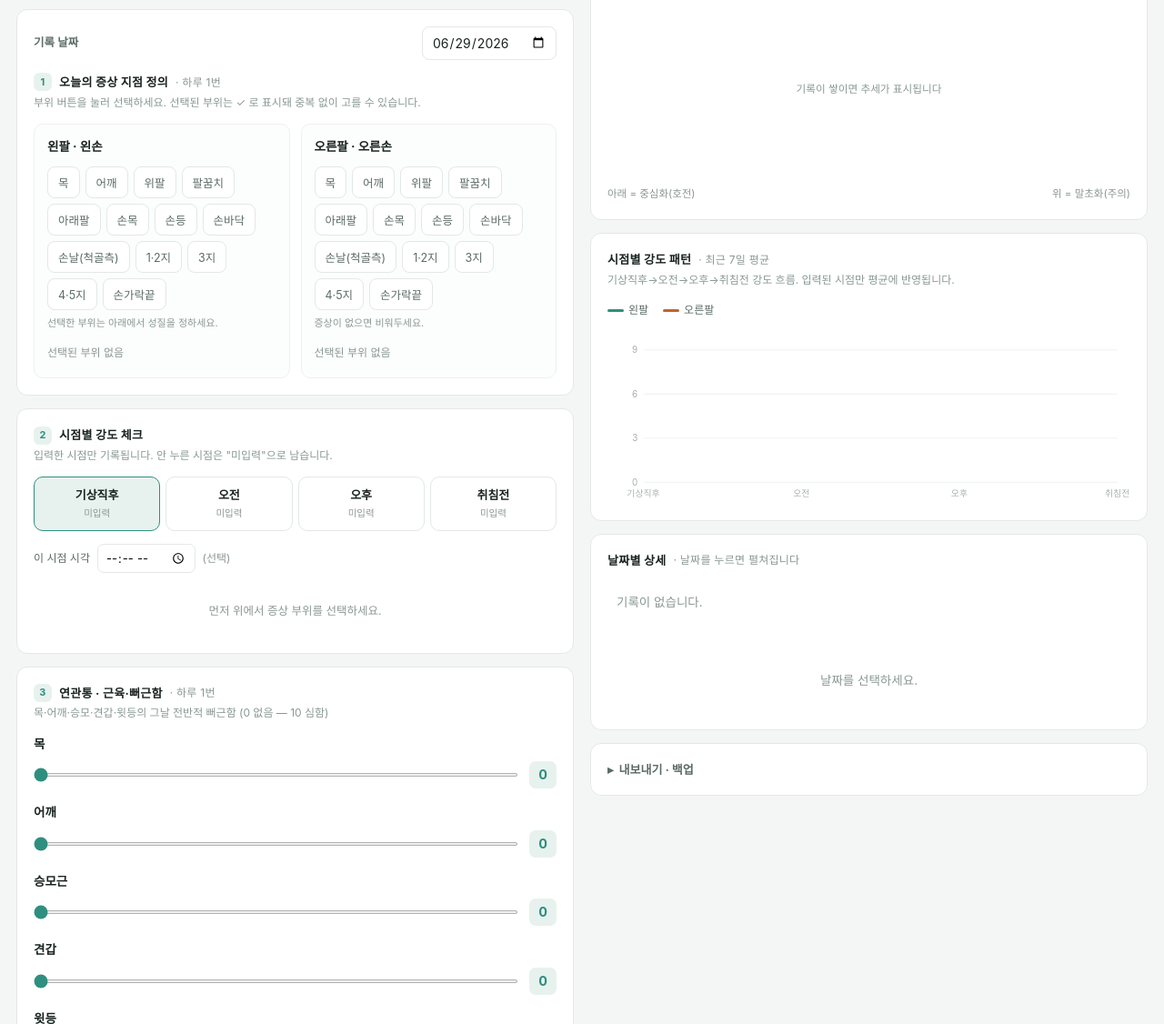
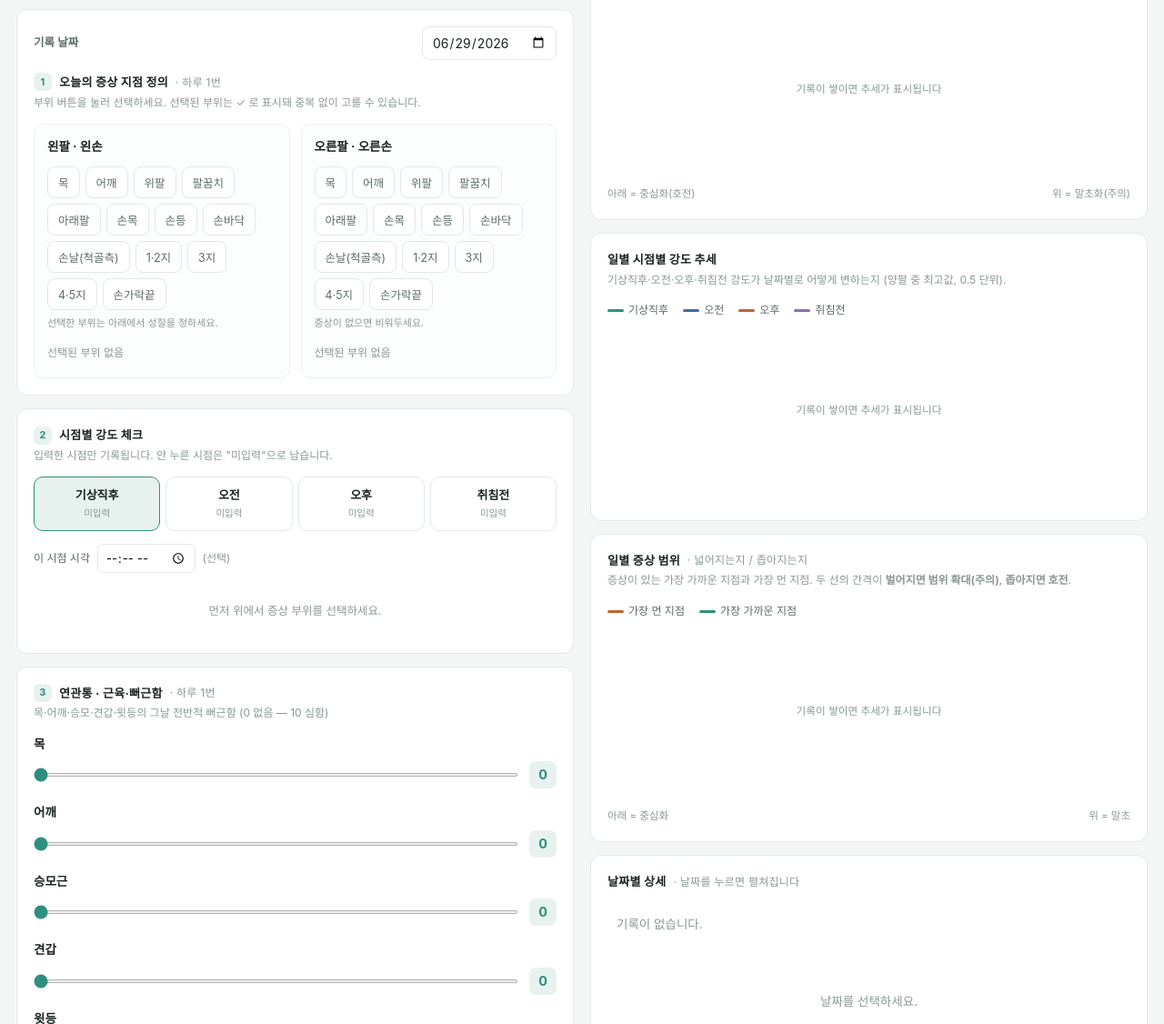
Before and after one commit to jinwookokok/healing, a plain HTML site: page index.html in a window 1280 px wide. Shown: the part 353-1479 px from the top of the page at 91% size. Drawn offline with Linux system fonts and the light colour scheme; a web font is replaced by a local one.

Commit message:
Add files via upload

```diff
--- a/index.html
+++ b/index.html
@@ -321,10 +321,23 @@
       </div>
 
       <div class="card">
-        <h2>시점별 강도 패턴 <span style="font-weight:400;color:var(--faint);font-size:12px">· 최근 7일 평균</span></h2>
-        <p class="hint">기상직후→오전→오후→취침전 강도 흐름. 입력된 시점만 평균에 반영됩니다.</p>
-        <div class="legend"><span><i style="background:var(--good)"></i>왼팔</span><span><i style="background:var(--warn)"></i>오른팔</span></div>
+        <h2>일별 시점별 강도 추세</h2>
+        <p class="hint">기상직후·오전·오후·취침전 강도가 날짜별로 어떻게 변하는지 (양팔 중 최고값, 0.5 단위).</p>
+        <div class="legend">
+          <span><i style="background:#2F8F7E"></i>기상직후</span>
+          <span><i style="background:#3B6EA5"></i>오전</span>
+          <span><i style="background:#C2622F"></i>오후</span>
+          <span><i style="background:#8A6BB0"></i>취침전</span>
+        </div>
         <svg id="tpChart" viewBox="0 0 640 220"></svg>
+      </div>
+
+      <div class="card">
+        <h2>일별 증상 범위 <span style="font-weight:400;color:var(--faint);font-size:12px">· 넓어지는지 / 좁아지는지</span></h2>
+        <p class="hint">증상이 있는 가장 가까운 지점과 가장 먼 지점. 두 선의 간격이 <b>벌어지면 범위 확대(주의)</b>, <b>좁아지면 호전</b>.</p>
+        <div class="legend"><span><i style="background:var(--warn)"></i>가장 먼 지점</span><span><i style="background:var(--good)"></i>가장 가까운 지점</span></div>
+        <svg id="rangeChart" viewBox="0 0 640 220"></svg>
+        <div class="axis-note"><span>아래 = 중심화</span><span>위 = 말초</span></div>
       </div>
 
       <div class="card">
@@ -511,7 +524,7 @@ function renderTp(){ensureTp();const body=document.getElementById("tpBody");
   spots.forEach(sp=>{const v=(tpData[curTp]&&tpData[curTp][sp.id]!=null)?tpData[curTp][sp.id]:0;
     const row=document.createElement("div");row.className="srow";
     row.innerHTML=`<div class="sinfo"><div class="sloc">${sp.side} · ${sp.loc}</div><div class="smeta">${sp.quality||"성질 미정"}</div></div>
-      <input type="range" min="0" max="10" value="${v}"><span class="sval ${v>0?'on':''}">${v}</span>`;
+      <input type="range" min="0" max="10" step="0.5" value="${v}"><span class="sval ${v>0?'on':''}">${v}</span>`;
     const range=row.querySelector("input"),val=row.querySelector(".sval");
     range.oninput=()=>{const n=+range.value;val.textContent=n;val.classList.toggle("on",n>0);
       if(!tpData[curTp])tpData[curTp]={};spots.forEach(s=>{if(tpData[curTp][s.id]==null)tpData[curTp][s.id]=0;});
@@ -613,15 +626,37 @@ function lineChart(svgId,series,yMax,rankLabels,xLabels){
   const dts=sortedDates();
   const idxs=xLabels?xLabels.map((_,i)=>i):(dts.length<=5?dts.map((_,i)=>i):[0,Math.floor(dts.length/2),dts.length-1]);
   idxs.forEach(idx=>{const lab=xLabels?xLabels[idx]:dts[idx].slice(5);svg.insertAdjacentHTML('beforeend',`<text x="${x(idx)}" y="${H-8}" text-anchor="middle" fill="#A7B2AE" font-size="11">${lab}</text>`);});}
+function dayTpIntensity(e,tpKey){
+  const tp=(e.timepoints||{})[tpKey];if(!tp)return null;
+  const spots=[...((e.spots||{}).left||[]),...((e.spots||{}).right||[])];
+  let m=null;spots.forEach(s=>{const v=(tp.vals||{})[s.id];if(v!=null){m=(m==null)?v:Math.max(m,v);}});return m;}
+function dayRange(e){
+  // min & max rank among spots active (intensity>0) at any timepoint that day; both arms combined
+  const spots=[...((e.spots||{}).left||[]),...((e.spots||{}).right||[])];
+  let mn=null,mx=null;
+  spots.forEach(s=>{let active=false;
+    Object.values(e.timepoints||{}).forEach(tp=>{if((tp.vals||{})[s.id]>0)active=true;});
+    if(active||(!Object.keys(e.timepoints||{}).length)){
+      const L=LOCS.find(l=>l.n===s.loc);const r=L?L.r:0;
+      mn=(mn==null)?r:Math.min(mn,r);mx=(mx==null)?r:Math.max(mx,r);}});
+  return {min:mn,max:mx};
+}
 function drawCharts(){const dts=sortedDates();
   lineChart('farChart',[{color:'#2F8F7E',data:dts.map(d=>farRankForDay(LOG[d],'left'))},
     {color:'#C2622F',data:dts.map(d=>farRankForDay(LOG[d],'right'))}],8,true,null);
-  const recent=dts.slice(-7);
-  function avgTp(side,k){let sum=0,cnt=0;recent.forEach(d=>{const e=LOG[d];const tp=(e.timepoints||{})[k];if(!tp)return;
-    const spots=((e.spots||{})[side])||[];if(!spots.length)return;let dmax=0,any=false;
-    spots.forEach(s=>{const v=(tp.vals||{})[s.id];if(v!=null){dmax=Math.max(dmax,v);any=true;}});if(any){sum+=dmax;cnt++;}});return cnt?+(sum/cnt).toFixed(1):null;}
-  lineChart('tpChart',[{color:'#2F8F7E',data:TPS.map(t=>avgTp('left',t.k))},
-    {color:'#C2622F',data:TPS.map(t=>avgTp('right',t.k))}],10,false,TPS.map(t=>t.n));}
+  // daily per-timepoint intensity trend (4 lines over dates)
+  lineChart('tpChart',[
+    {color:'#2F8F7E',data:dts.map(d=>dayTpIntensity(LOG[d],'morning'))},
+    {color:'#3B6EA5',data:dts.map(d=>dayTpIntensity(LOG[d],'forenoon'))},
+    {color:'#C2622F',data:dts.map(d=>dayTpIntensity(LOG[d],'afternoon'))},
+    {color:'#8A6BB0',data:dts.map(d=>dayTpIntensity(LOG[d],'night'))}
+  ],10,false,null);
+  // daily symptom range (nearest & furthest affected point)
+  lineChart('rangeChart',[
+    {color:'#C2622F',data:dts.map(d=>{const r=dayRange(LOG[d]);return r.max;})},
+    {color:'#2F8F7E',data:dts.map(d=>{const r=dayRange(LOG[d]);return r.min;})}
+  ],8,true,null);
+}
 
 function renderDateStrip(){const box=document.getElementById('dateStrip');const dates=sortedDates().reverse();
   if(dates.length===0){box.innerHTML='<div class="empty">기록이 없습니다.</div>';return;}
```
